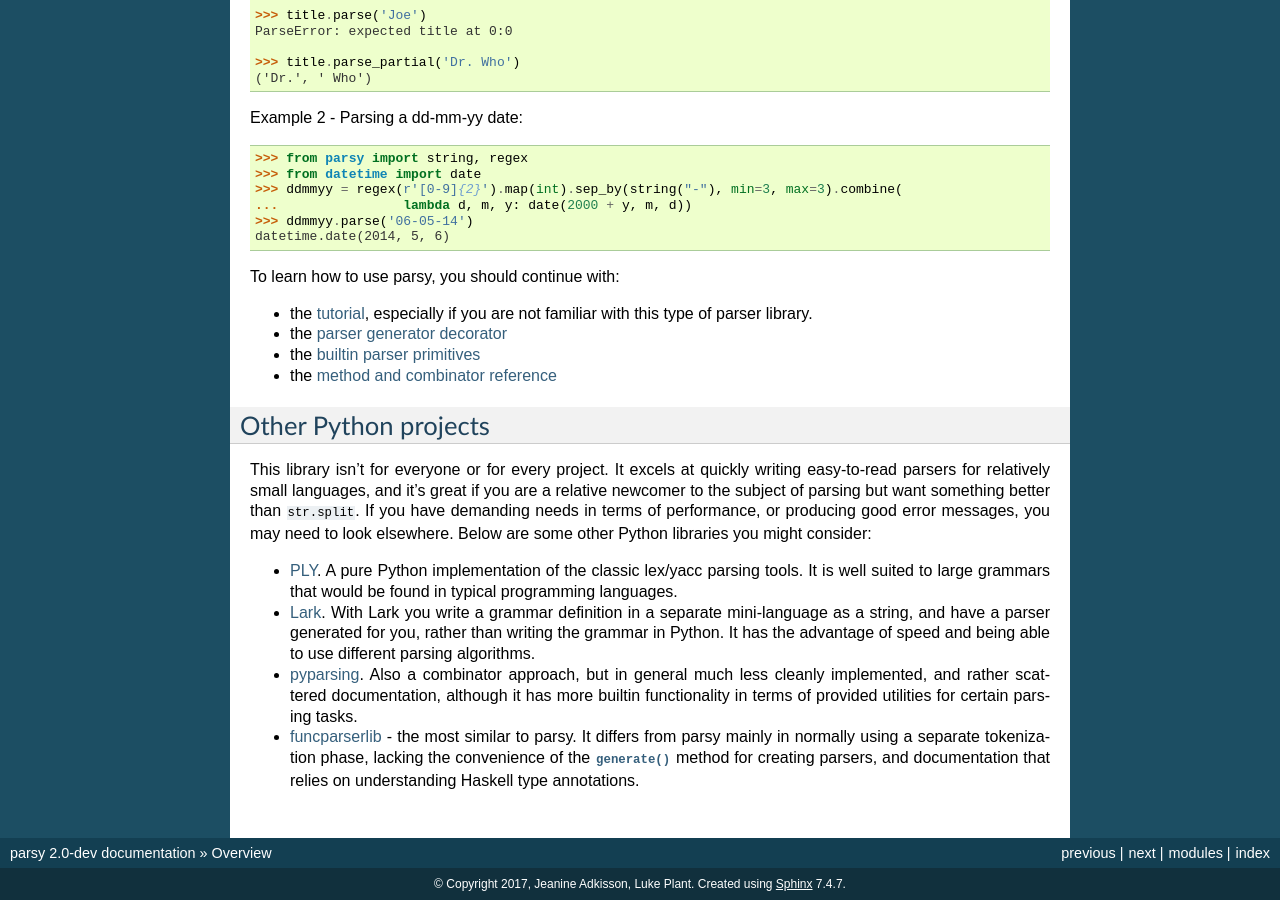
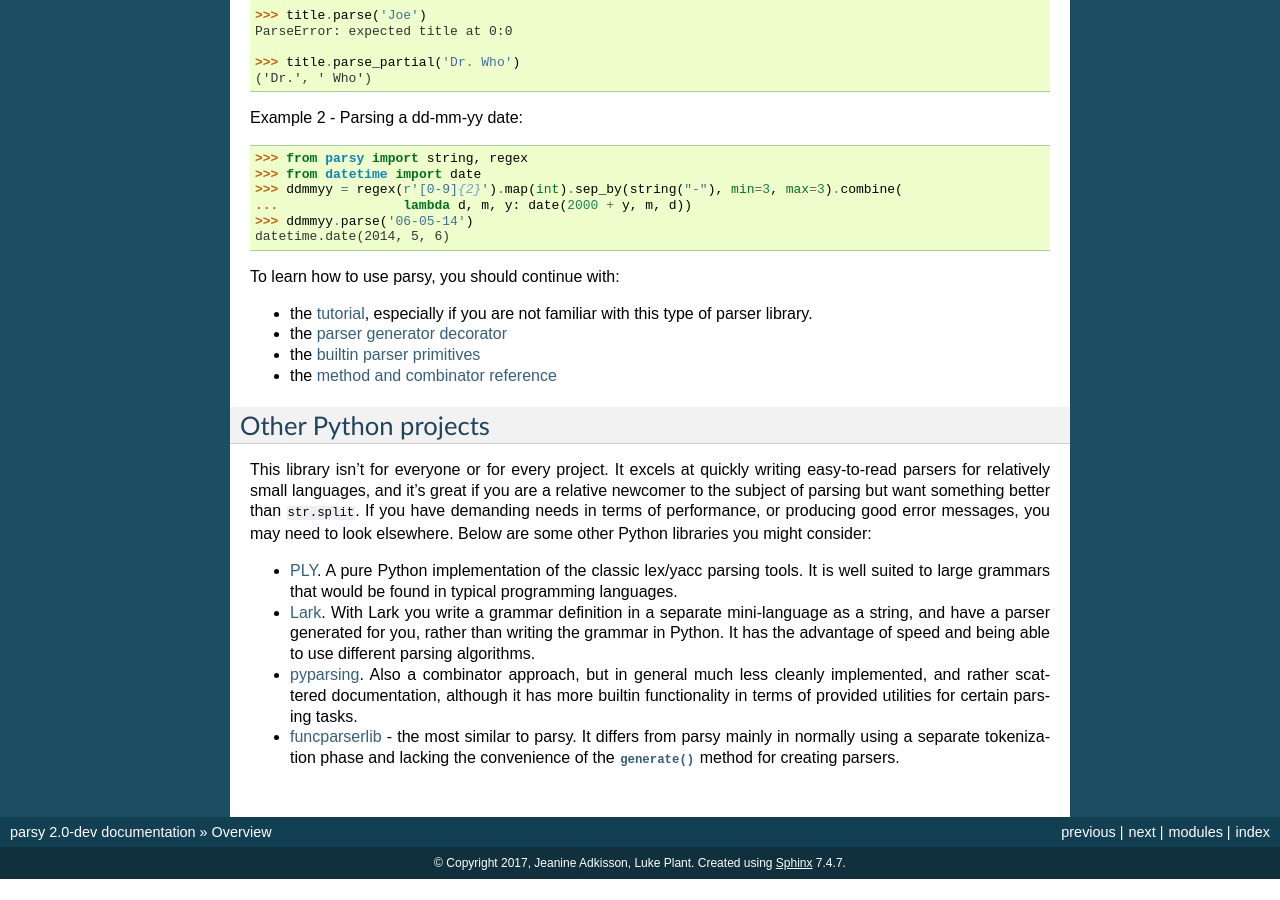
Before and after one commit to python-parsy/parsy, a Sphinx documentation site: the page built from docs/overview.rst, in a window 1280 px wide and 900 px high, scrolled down 789 px. Built offline with Sphinx 7.4.7, drawn with Linux system fonts in a browser that asks for light colours; after the commit the page ends 1668 px from its top, so only the background shows below that.

Commit message:
Docs improvements

```diff
--- a/docs/overview.rst
+++ b/docs/overview.rst
@@ -106,6 +106,5 @@ other Python libraries you might consider:
 
 * `funcparserlib <https://github.com/vlasovskikh/funcparserlib>`_ - the most
   similar to parsy. It differs from parsy mainly in normally using a separate
-  tokenization phase, lacking the convenience of the :func:`generate` method for
-  creating parsers, and documentation that relies on understanding Haskell type
-  annotations.
+  tokenization phase and lacking the convenience of the :func:`generate` method
+  for creating parsers.
--- a/docs/tutorial.rst
+++ b/docs/tutorial.rst
@@ -354,7 +354,7 @@ timestamp, they write "X days ago".
 
 We want to parse this, and we’ll use a timedelta object to represent the value
 (to easily distinguish it from other values and consume it later). We can write
-a parser for this easily:
+a parser for this using tools we’ve seen already:
 
 .. code-block:: python
 
```
